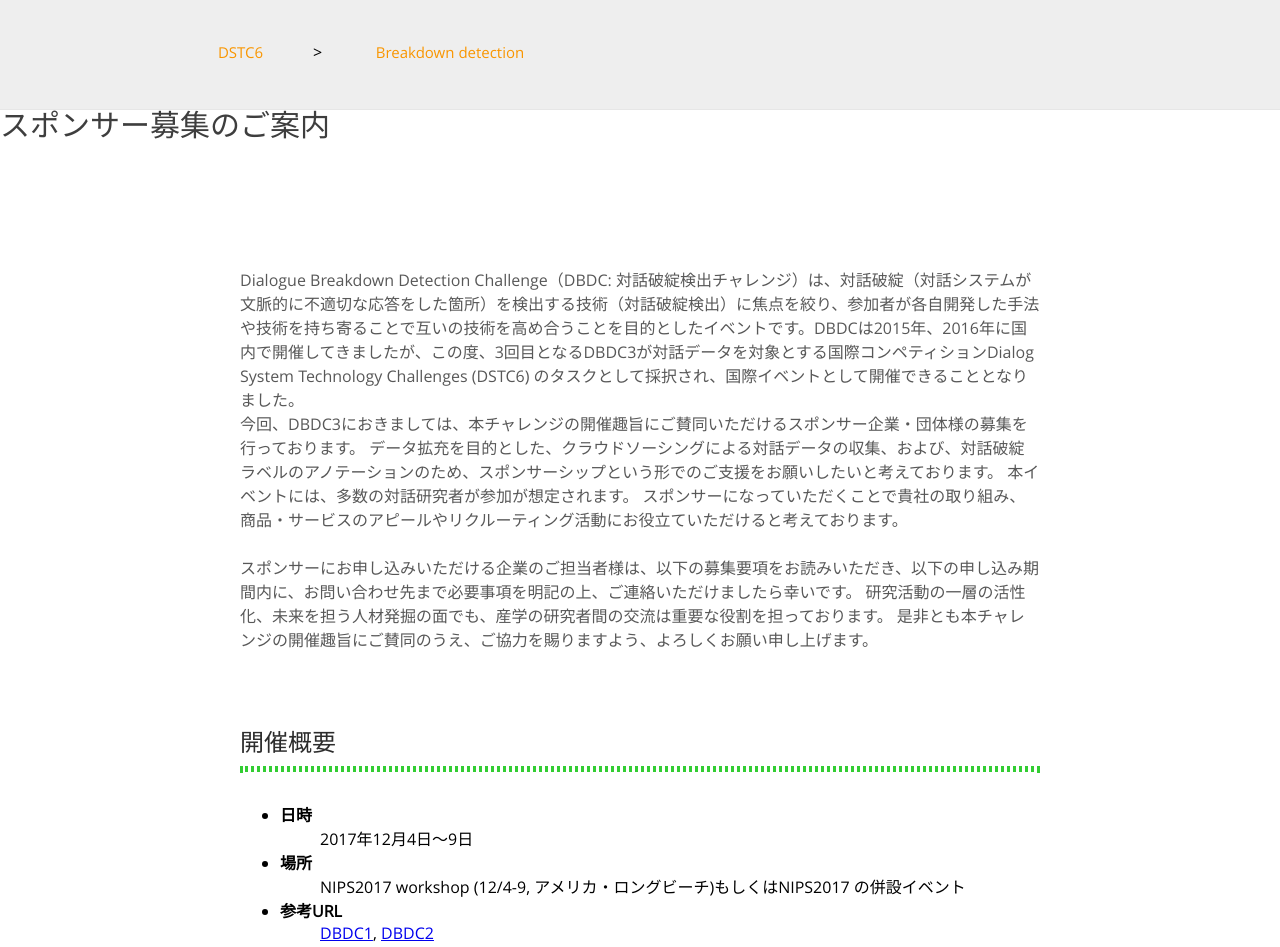
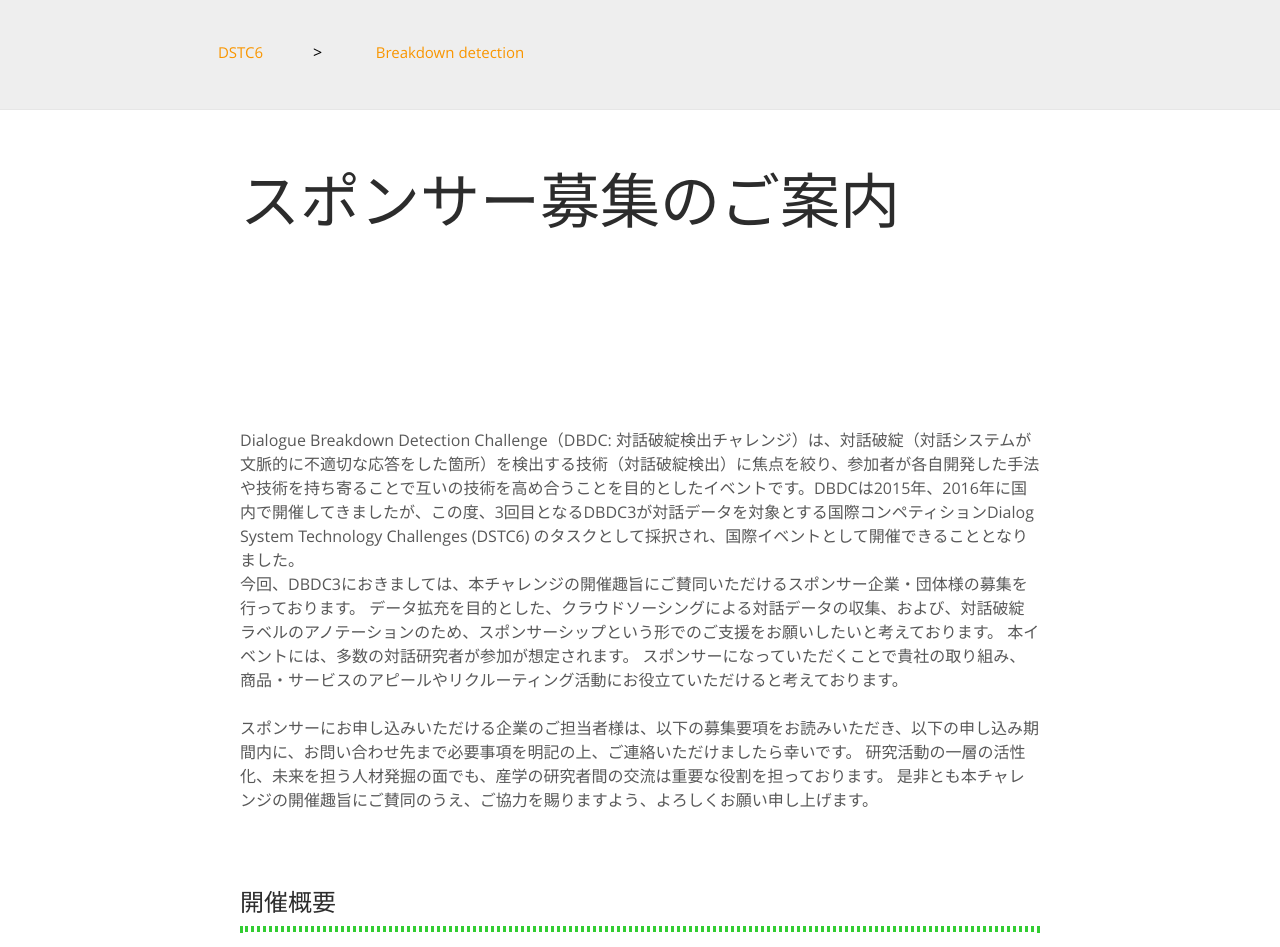
Before and after one commit to dbd-challenge/dbdc3, a plain HTML site: page docs/sponsors_jp.html in a window 1280 px wide. Shown: the top 947 px of the page. Drawn offline with Linux system fonts and the light colour scheme.

Commit message:
Add files via upload

```diff
--- a/docs/sponsors_jp.html
+++ b/docs/sponsors_jp.html
@@ -12,13 +12,13 @@
 <li class="active"><a href="index.html">Breakdown detection</a></li>
 </ul></div></div>
 
-<!-- <div id="adbox">
+<div id="adbox">
   <div class="clearfix">
-    <div> -->
+    <div>
       <h1>スポンサー募集のご案内</h1>
-    <!-- </div>
+    </div>
   </div>
-</div> -->
+</div>
 
 <div id="contents">
 </br></br>
```
